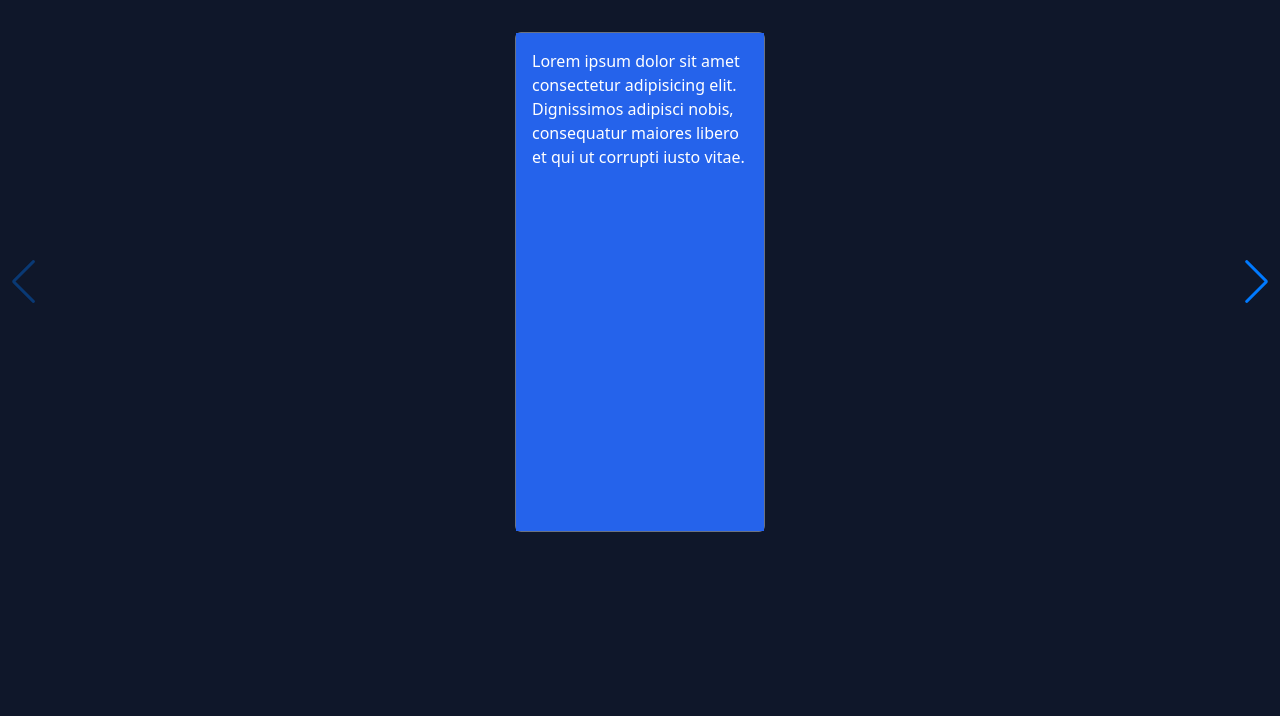
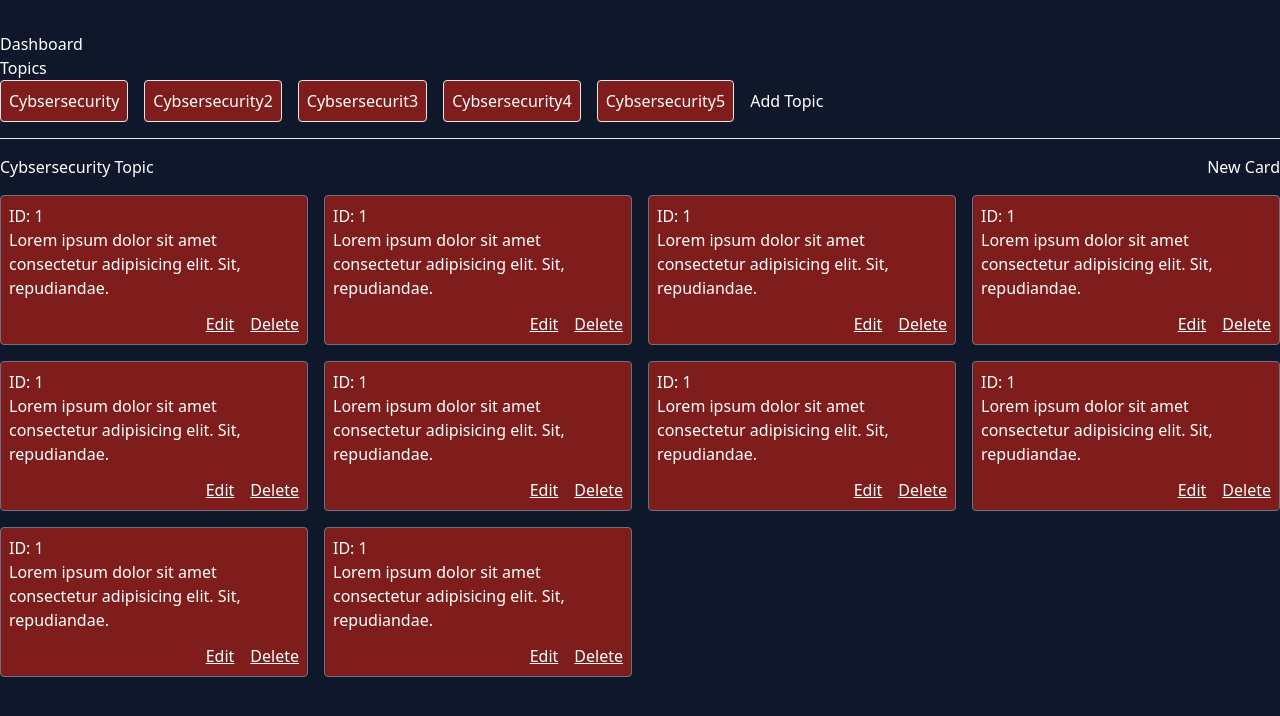
Before and after one commit to sudharshanr15/flashcard, a React (Create React App) app: page /admin in a window 1280 px wide. Shown: the top 716 px of the page. Built offline with nearby package versions, Linux system fonts and the light colour scheme.

Commit message:
Added admin dashboard page

```diff
--- a/src/App.jsx
+++ b/src/App.jsx
@@ -4,7 +4,7 @@ import './index.css';
 import { BrowserRouter, Route, Routes } from 'react-router-dom';
 import Dashboard from './pages/Dashboard';
 import Topic from './pages/Topic';
-
+import Admin from './pages/Admin';
 
 
 function App() {
@@ -15,6 +15,7 @@ function App() {
           <Routes>
             <Route path='/' index element={<Dashboard />} />
             <Route path="/:id" element={<Topic />} />
+            <Route path="/admin" element={<Admin />} />
           </Routes>
         </BrowserRouter>
       </div>
--- /dev/null
+++ b/src/components/admin/Dashboard.jsx
@@ -0,0 +1,80 @@
+import React, { useEffect } from 'react'
+import TopicCard from './TopicCard'
+
+const topics = [
+    {
+      name: "Cybsersecurity",
+      url: "",
+    },
+    {
+      name: "Cybsersecurity2",
+      url: "",
+    },
+    {
+      name: "Cybsersecurit3",
+      url: "",
+    },
+    {
+      name: "Cybsersecurity4",
+      url: "",
+    },
+    {
+      name: "Cybsersecurity5",
+      url: "",
+    },
+]
+
+const Dashboard = () => {
+
+    const TopicMenu = ({ name }) => {
+        return (
+            <button className="border bg-red-900 p-2 rounded" onClick={() => onTopicChange(name)}>
+                {name}
+            </button>
+        )
+    }
+
+    useEffect(() => {
+        document.querySelector(".section-topic").classList.remove("hidden")
+    }, [])
+
+    function onTopicChange(name){
+        document.querySelectorAll(".section-topic").forEach((e) => {
+            e.classList.add("hidden")
+        })
+
+        document.querySelector(`#${name}-section`).classList.remove("hidden")
+    }
+
+  return (
+    <main>
+        <h1>Dashboard</h1>
+        <div>
+            <h2>Topics</h2>
+            <div className="flex gap-4">
+                {topics.map((item, index) => (
+                    <TopicMenu name={item.name} key={index} />
+                ))}
+                <button>Add Topic</button>
+            </div>
+        </div>
+        <hr className='my-4' />
+        {topics.map((topic, index) => (
+            <section className='hidden section-topic' key={index} id={topic.name + "-section"}>
+                <div className="flex justify-between">
+                    <h2>{topic.name} Topic</h2>
+                    <button>New Card</button>
+                </div>
+
+                <div className="grid grid-cols-4 gap-4 mt-4">
+                    {Array(10).fill(0).map((item, index) => (
+                        <TopicCard />
+                    ))}
+                </div>
+            </section>
+        ))}
+    </main>
+  )
+}
+
+export default Dashboard
--- /dev/null
+++ b/src/components/admin/Login.jsx
@@ -0,0 +1,9 @@
+import React from 'react'
+
+const Login = () => {
+  return (
+    <div>Login</div>
+  )
+}
+
+export default Login
--- /dev/null
+++ b/src/components/admin/TopicCard.jsx
@@ -0,0 +1,16 @@
+import React from 'react'
+
+const TopicCard = () => {
+  return (
+    <div className="border border-gray-500 rounded bg-red-900 p-2">
+        <p>ID: 1</p>
+        <p>Lorem ipsum dolor sit amet consectetur adipisicing elit. Sit, repudiandae.</p>
+        <div className="text-end mt-3">
+            <button className='me-4 underline'>Edit</button>
+            <button className='underline'>Delete</button>
+        </div>
+    </div>
+  )
+}
+
+export default TopicCard
--- /dev/null
+++ b/src/pages/Admin.jsx
@@ -0,0 +1,12 @@
+import React from 'react'
+import Login from '../components/admin/Login'
+import Dashboard from '../components/admin/Dashboard';
+
+const Admin = () => {
+    const loggedIn = true
+
+    if(loggedIn) return <Dashboard />;
+    else return <Login />
+}
+
+export default Admin
```
Also changed, not shown: src/components/admin/AddCard.jsx (added).
